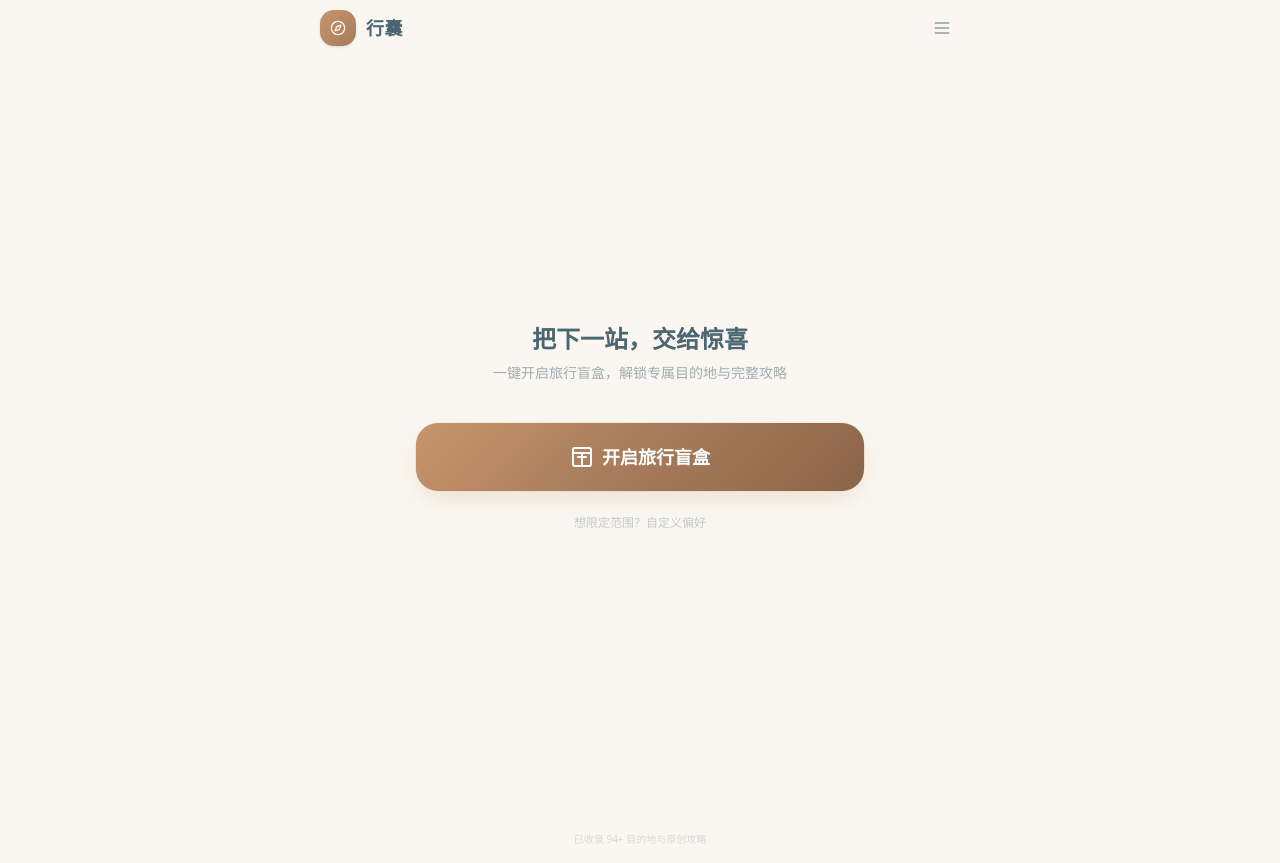
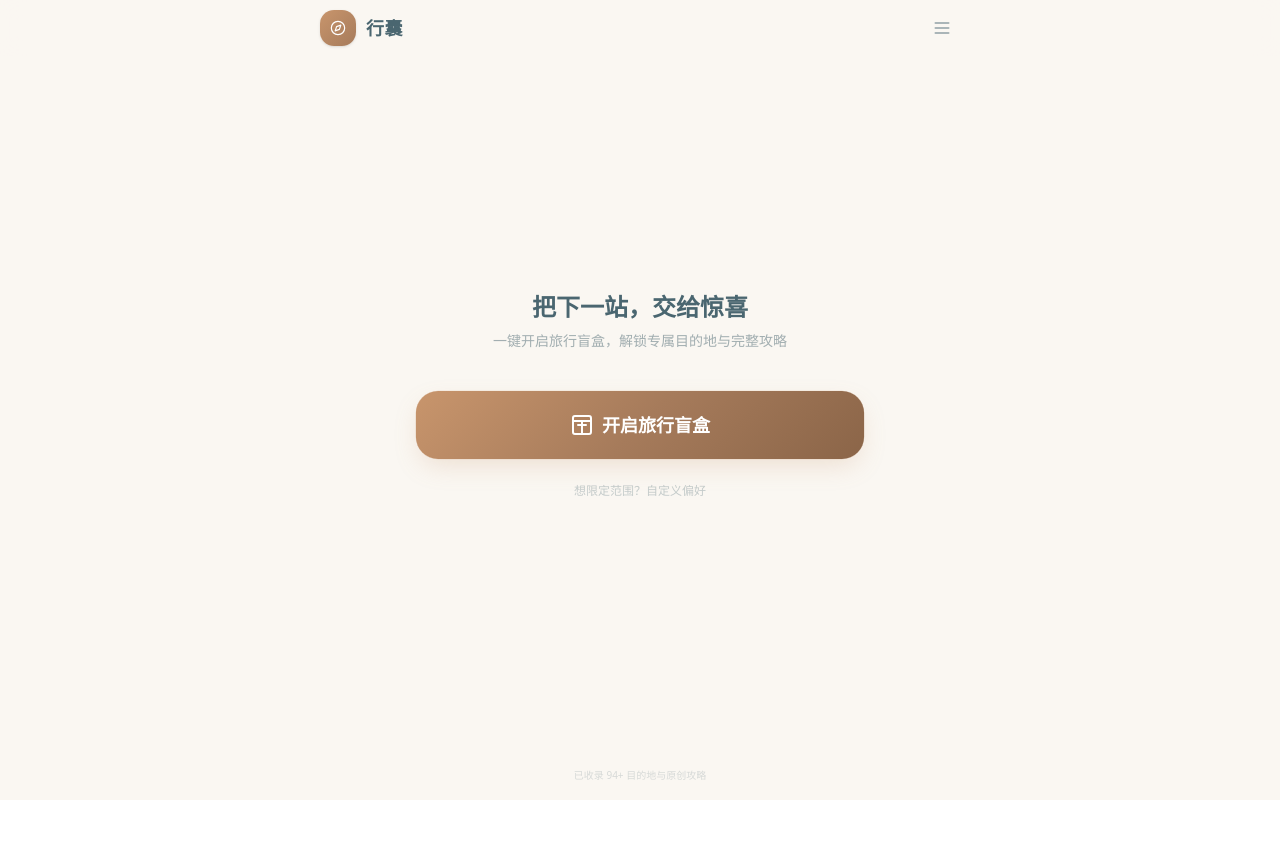
Before and after one commit to dangyuzheng/xingnang, a Next.js app: page / in a window 1280 px wide. After the commit the page ends 800 px from the top, so only its background shows below. Built offline with nearby package versions, Linux system fonts and the light colour scheme.

Commit message:
fix: 修复高度
Coze-Commit-Type: user
Coze-User-ID: 1954278252480044

```diff
--- a/src/app/page.tsx
+++ b/src/app/page.tsx
@@ -314,7 +314,7 @@
       )}
 
       {/* 主内容区 - 极致居中 */}
-      <main className="flex flex-col items-center justify-center min-h-[calc(100vh-3.5rem)] px-4">
+      <main className="flex flex-col items-center justify-center min-h-[calc(100vh-7.5rem)] px-4">
         <div className="w-full max-w-md text-center">
           {/* 标题区 */}
           <h1 className="text-2xl font-bold text-[#4A6670] mb-2">把下一站，交给惊喜</h1>
```
